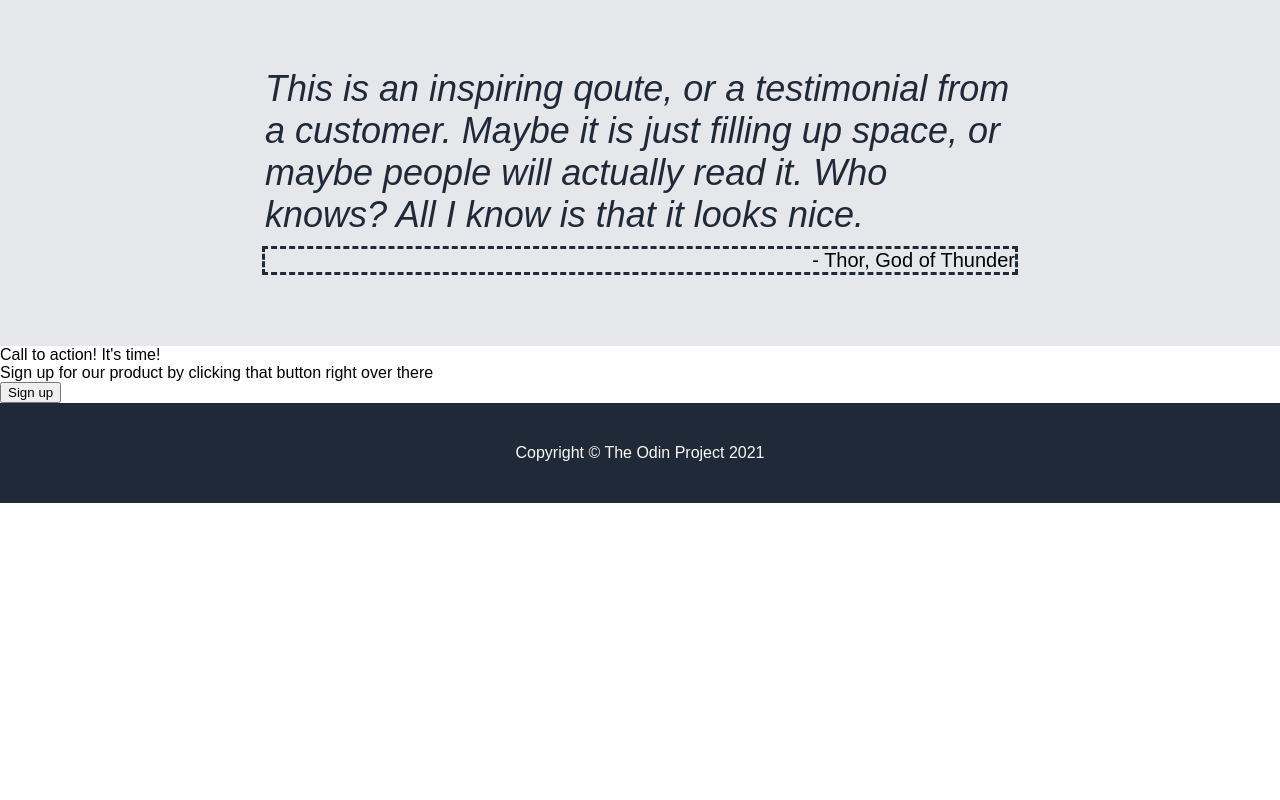
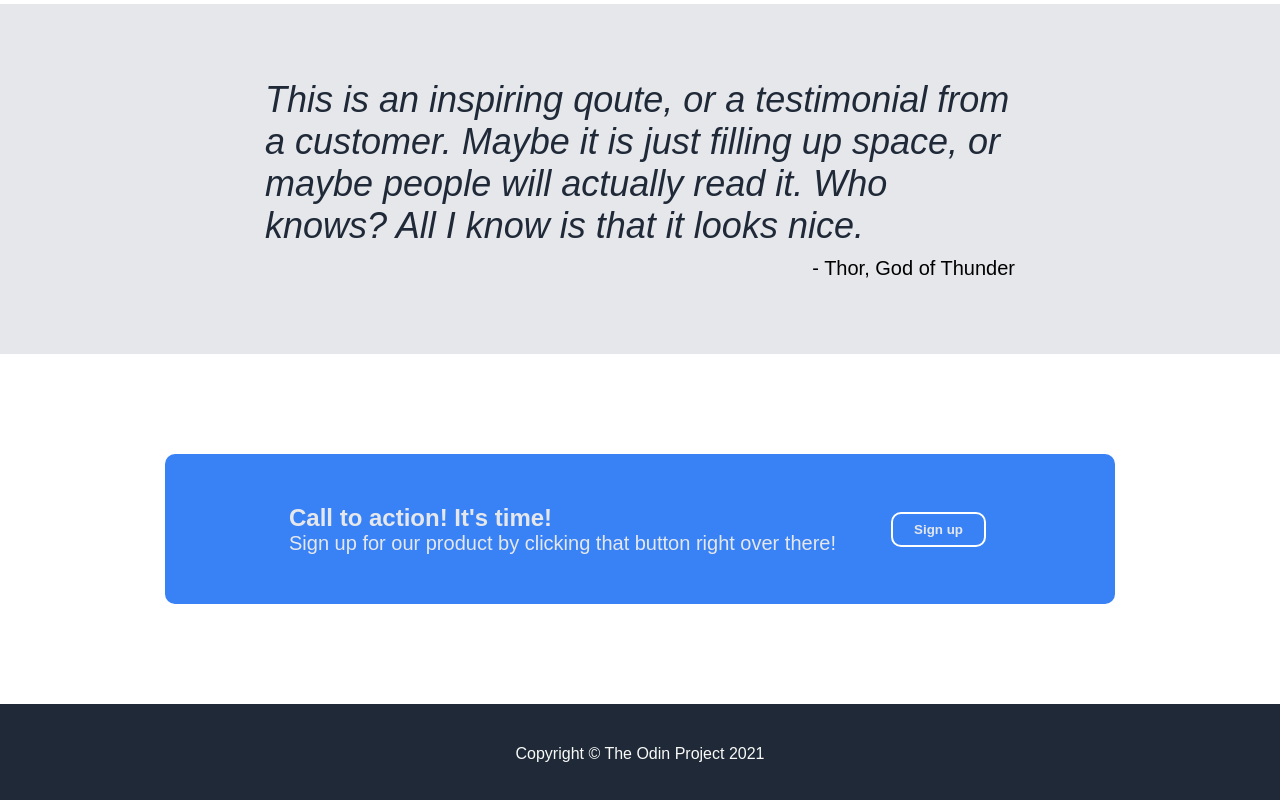
Before and after one commit to johannkrugell/odin-landing-page, a plain HTML site: page index.html in a window 1280 px wide. Shown: the part 772-1572 px from the top of the page. Before the commit the page ends 1275 px from the top, so only its background shows below. Drawn offline with Linux system fonts and the light colour scheme.

Commit message:
CALL TO ACTION SECTION
Styled the call to action section per the guide. Added additional
containers to the HTML action section section to be able to arrange
sections accordingly.

On branch action
Changes to be committed:
modified:   css/stylesheet.css
modified:   index.html

```diff
--- a/css/stylesheet.css
+++ b/css/stylesheet.css
@@ -24,8 +24,6 @@ body{
   justify-content: center;
   font-size: 24px;
   margin-left: 100px;
-  border-color: #E5E7EB;
-  border-style: dashed;
 }
 .links{
   display: flex;
@@ -34,8 +32,6 @@ body{
   list-style: none;
   margin-left: auto;
   margin-right: 100px;
-  border-color: #E5E7EB;
-  border-style: dashed;
 }
 
 /* Footer */
@@ -51,8 +47,6 @@ body{
   align-items: center;
   gap: 18px;
   flex: 1;
-  border-color: #E5E7EB;
-  border-style: dashed;
 }
 .awesome-desc{
   color: #E5E7EBAD;
@@ -64,16 +58,12 @@ body{
   margin: 24px 100px 24px 0px;
   margin-left: auto;
   width: 700px;
-  border-color: #E5E7EB;
-  border-style: dashed;
 }
 .awesome-modal{
   align-items: center;
   height: 250px;
   margin: 24px 0px 24px 100px;
   width: 500px;
-  border-color: #E5E7EB;
-  border-style: dashed;
 }
 .awesome-title{
   display: flex;
@@ -87,11 +77,13 @@ body{
   width: 700px;
   object-fit: cover;
 }
-.awesome-button{
+.awesome-button,
+.action-button{
   background-color: #3882F6;
   color: #E5E7EB;
   border-color: #3882F6;
   border-radius: 10px;
+  border-style: solid;
   font-weight: bold;
   margin: 5px;
   padding: 8px;
@@ -122,7 +114,7 @@ body{
   display: flex;
   font-size: 36px ;
   font-weight: bolder;
-  margin: 24px 0px ;
+  margin: 50px 0px 24px 0px ;
 }
 .random-image{
   border: #3882f6;
@@ -156,6 +148,44 @@ body{
   font-size: 20px;
   font-weight: 100;
   width: 750px;
-  border: #1F2937;
-  border-style: dashed;
 }
+
+/* Action Section */
+.action{
+  display: flex;
+  justify-content: center;
+  align-items: center;
+  height: 350px;
+}
+.action-button{
+  border-color: white;
+}
+.action-button-container{
+  display: flex;
+  align-items: center;
+  justify-content: center;
+}
+.action-call-container{
+  background-color: #3882F6;
+  border-radius: 10px;
+  display: flex;
+  gap: 50px;
+  justify-content: center ;
+  height: 150px;
+  width: 950px;
+}
+.action-call{
+  align-items: flex-start;
+  display: flex;
+  color: #E5E7EB;
+  flex-direction: column;
+  font-size: 24px;
+  justify-content: center;
+}
+.action-header{
+  font-size: 24px;
+  font-weight: bold;
+}
+.action-text{
+  font-size: 20px;
+}
--- a/index.html
+++ b/index.html
@@ -1,4 +1,3 @@
-
 <!DOCTYPE html>
 <html lang="en">
   <head>
@@ -56,18 +55,26 @@
       </div>
     </div>
     <div class="testimonial">
-      <div class="testimonial-text">This is an inspiring qoute, or a testimonial from a customer. Maybe
-           it is just filling up space, or maybe people will actually read it.
-           Who knows? All I know is that it looks nice.
+      <div class="testimonial-text">This is an inspiring qoute, or a testimonial
+                                    from a customer. Maybe it is just filling up
+                                    space, or maybe people will actually read it.
+                                    Who knows? All I know is that it looks nice.
       </div>
       <div class="testimonial-author" >
         - Thor, God of Thunder
       </div>
     </div>
     <div class="action">
-      <div>Call to action! It's time!</div>
-      <div>Sign up for our product by clicking that button right over there</div>
-      <button>Sign up</button>
+      <div class="action-call-container">
+        <div class="action-call">
+          <div class="action-header">Call to action! It's time!</div>
+          <div class="action-text">Sign up for our product by clicking that
+                                   button right over there!</div>
+        </div>
+        <div class="action-button-container">
+          <button class="action-button">Sign up</button>
+        </div>
+      </div>
     </div>
     <div class="footer">
       <div>Copyright &copy; The Odin Project 2021</div>
```
